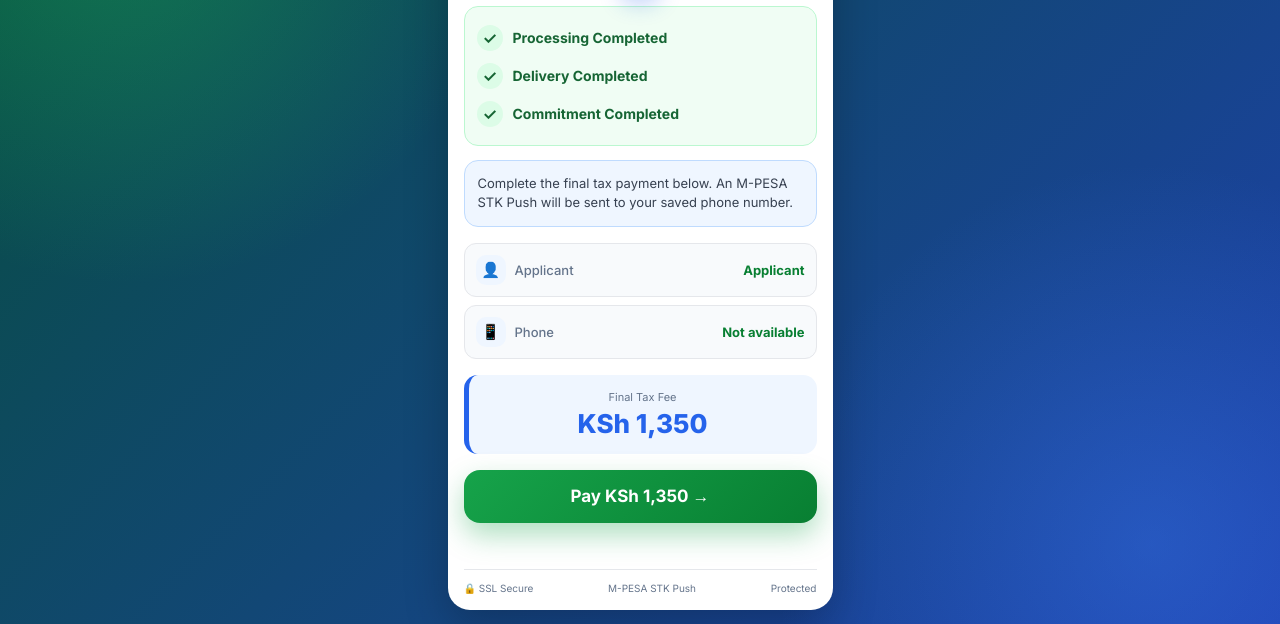
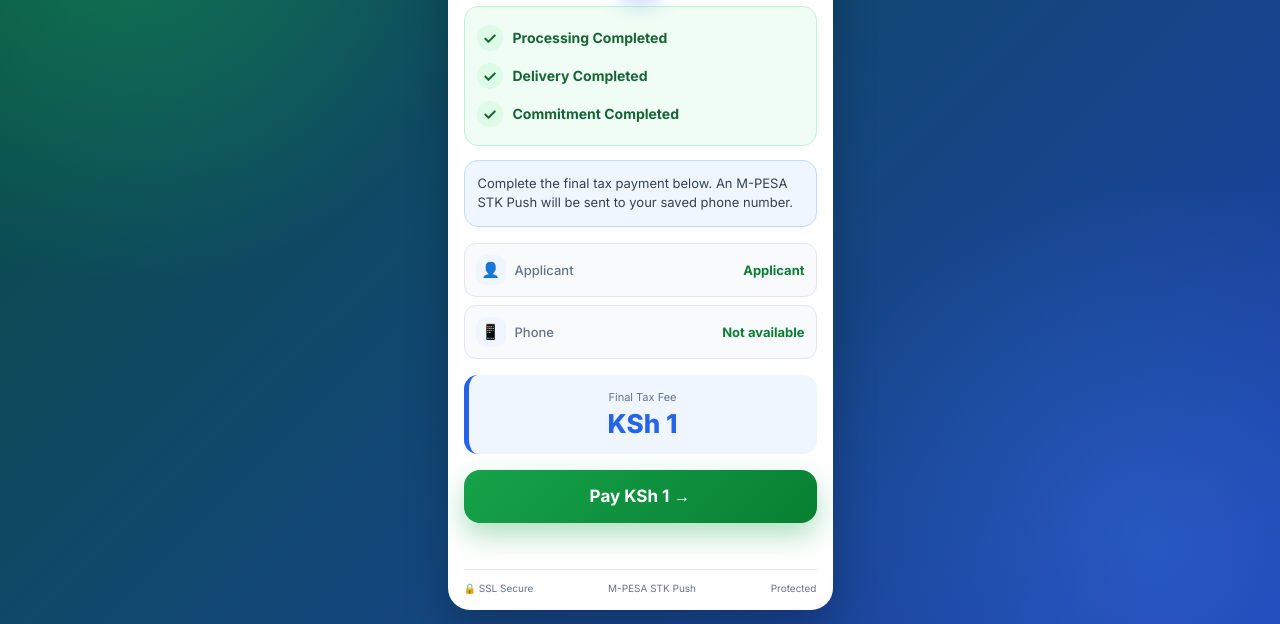
Before and after one commit to yegoni86/NYOTA-PNGETICH-backend-functionality-, a website: page tax.html in a window 1280 px wide. Shown: the part 176-800 px from the top of the page. Drawn offline with Linux system fonts and the light colour scheme.

Commit message:
Update tax.html

```diff
--- a/tax.html
+++ b/tax.html
@@ -217,10 +217,10 @@ Complete the final tax payment below. An M-PESA STK Push will be sent to your sa
 
 <div class="amount">
 <small>Final Tax Fee</small>
-<strong>KSh 1,350</strong>
+<strong>KSh 1</strong>
 </div>
 
-<button id="payBtn">Pay KSh 1,350 →</button>
+<button id="payBtn">Pay KSh 1 →</button>
 
 <div id="stkMessage"></div>
 
```
